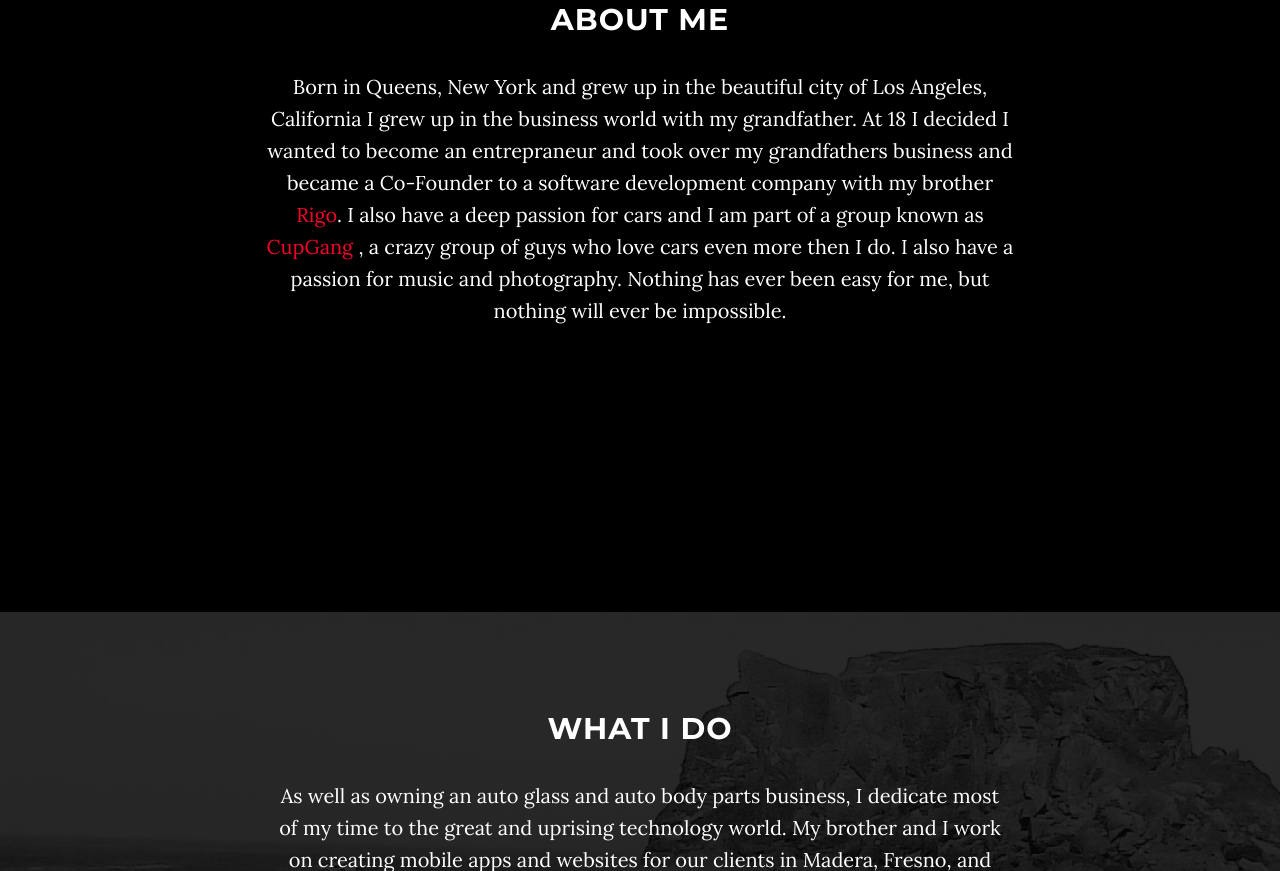
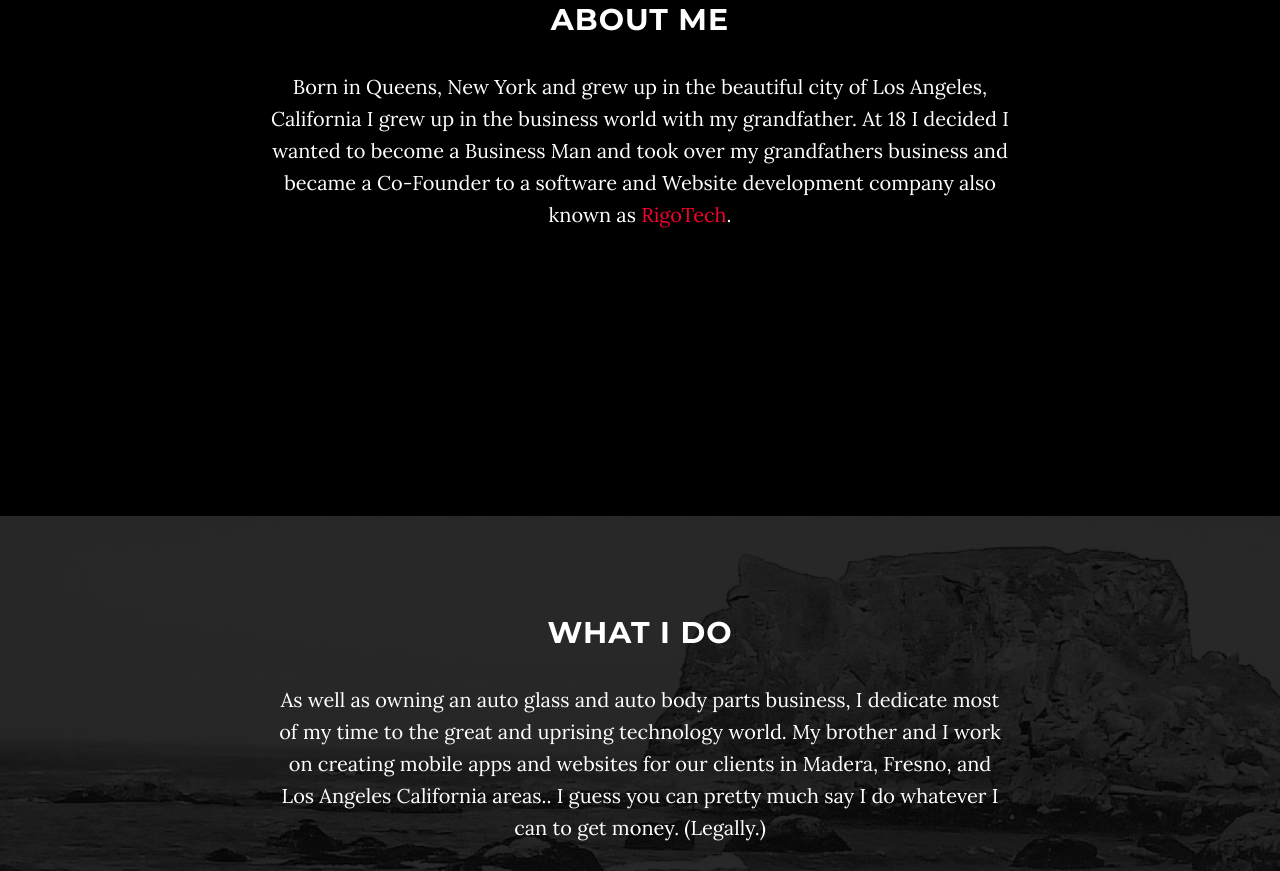
Before and after one commit to oenemm/oenemm.github.io, a website: page index.html in a window 1280 px wide. Shown: the part 1047-1918 px from the top of the page. Drawn offline with nearby package versions, Linux system fonts and the light colour scheme; some packages are replaced by stand-ins of ours; files that its build step writes are made by us from their sources; a web font is replaced by a local one.

Commit message:
New About Me Section & Copyright Update

```diff
--- a/css/grayscale.css
+++ b/css/grayscale.css
@@ -1,6 +1,6 @@
 /*!
  * Start Bootstrap - Grayscale v3.3.7+1 (http://startbootstrap.com/template-overviews/grayscale)
- * Copyright 2013-2016 Start Bootstrap
+ * Copyright 2013-2017 Start Bootstrap
  * Licensed under MIT (https://github.com/BlackrockDigital/startbootstrap/blob/gh-pages/LICENSE)
  */
 body {
--- a/index.html
+++ b/index.html
@@ -94,7 +94,7 @@
 
                 <p>
                     <!-- Type your shit here -->
-                    Born in Queens, New York and grew up in the beautiful city of Los Angeles, California I grew up in the business world with my grandfather. At 18 I decided I wanted to become an entrepraneur and took over my grandfathers business and became a Co-Founder to a software development company with my brother <a href="http://www.rigothedev.com">Rigo</a>. I also have a deep passion for cars and I am part of a group known as <a href="http://www.cupgang.com">CupGang</a> , a crazy group of guys who love cars even more then I do. I also have a passion for music and photography. Nothing has ever been easy for me, but nothing will ever be impossible.
+                    Born in Queens, New York and grew up in the beautiful city of Los Angeles, California I grew up in the business world with my grandfather. At 18 I decided I wanted to become a Business Man and took over my grandfathers business and became a Co-Founder to a software and Website development company also known as <a href="http://www.rigo.tech">RigoTech</a>.
                 </p>
 
 
```
Also changed, not shown: css/grayscale.min.css, js/grayscale.min.js.
